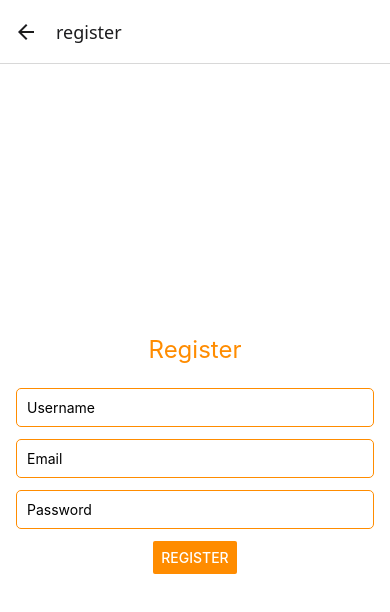
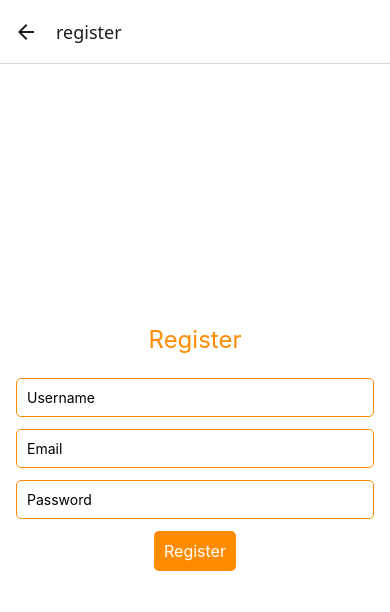
Before and after one commit to Kristian182381/Domis-el-norte, a React Native app: screen /register in a window 390 px wide. Shown: the top 612 px of the page. Built offline with nearby package versions, Linux system fonts and the light colour scheme.

Commit message:
Update registro.json, y su configuracion

```diff
--- a/components/common/button.js
+++ b/components/common/button.js
@@ -0,0 +1,25 @@
+import React from 'react';
+import { TouchableOpacity, Text, StyleSheet } from 'react-native';
+
+const Button = ({ onPress, title, style, textStyle }) => {
+    return (
+        <TouchableOpacity onPress={onPress} style={[styles.button, style]}>
+            <Text style={[styles.text, textStyle]}>{title}</Text>
+        </TouchableOpacity>
+    );
+};
+
+const styles = StyleSheet.create({
+    button: {
+        backgroundColor: '#007BFF',
+        padding: 10,
+        borderRadius: 5,
+        alignItems: 'center',
+    },
+    text: {
+        color: '#FFFFFF',
+        fontSize: 16,
+    },
+});
+
+export default Button;
--- a/components/screens/login.js
+++ b/components/screens/login.js
@@ -1,5 +1,6 @@
 import React, { useState } from 'react';
-import { StyleSheet, Text, TextInput, View, Button, TouchableOpacity } from 'react-native';
+import { StyleSheet, Text, TextInput, View, TouchableOpacity } from 'react-native';
+import Button from '../common/button'; // Importa el componente de botón
 
 const Login = ({ navigation }) => {
     const [username, setUsername] = useState('');
@@ -33,7 +34,7 @@ const Login = ({ navigation }) => {
                 secureTextEntry
             />
             {error ? <Text style={styles.error}>{error}</Text> : null}
-            <Button title="Login" onPress={handleLogin} color="#ff8c00" />
+            <Button title="Login" onPress={handleLogin} style={styles.button} />
             <TouchableOpacity onPress={() => navigation.navigate('register')}>
                 <Text style={styles.registerLink}>Don't have an account? Register</Text>
             </TouchableOpacity>
@@ -66,6 +67,10 @@ const styles = StyleSheet.create({
         color: 'red',
         marginBottom: 12,
     },
+    button: {
+        backgroundColor: '#ff8c00',
+        marginBottom: 12,
+    },
     registerLink: {
         marginTop: 16,
         color: '#ff8c00',
--- a/components/screens/register.js
+++ b/components/screens/register.js
@@ -1,7 +1,9 @@
 import React, { useState } from "react";
-import { StyleSheet, Text, TextInput, View, Button } from "react-native";
-import { createUserWithEmailAndPassword } from 'firebase/auth';
-import { auth } from '../../firebaseConfig';
+import { StyleSheet, Text, TextInput, View } from "react-native";
+import { createUserWithEmailAndPassword } from "firebase/auth";
+import { auth, realtimeDb } from "../../firebaseConfig";
+import { ref, set } from "firebase/database";
+import Button from "../common/button"; // Importa el componente de botón
 
 const Register = ({ navigation }) => {
     const [username, setUsername] = useState("");
@@ -11,8 +13,8 @@ const Register = ({ navigation }) => {
 
     const handleRegister = () => {
         // Validar los campos de entrada
-        if (username === '' || email === '' || password === '') {
-            setError('All fields are required');
+        if (username === "" || email === "" || password === "") {
+            setError("All fields are required");
             return;
         }
 
@@ -21,7 +23,14 @@ const Register = ({ navigation }) => {
             .then((userCredential) => {
                 // Registro exitoso
                 const user = userCredential.user;
-                console.log('User registered:', user);
+                console.log("User registered:", user);
+
+                // Guardar datos del usuario en Realtime Database
+                set(ref(realtimeDb, "users/" + user.uid), {
+                    username: username,
+                    email: email,
+                });
+
                 navigation.navigate("login");
             })
             .catch((error) => {
@@ -53,7 +62,7 @@ const Register = ({ navigation }) => {
                 secureTextEntry
             />
             {error ? <Text style={styles.error}>{error}</Text> : null}
-            <Button title="Register" onPress={handleRegister} color="#ff8c00" />
+            <Button title="Register" onPress={handleRegister} style={styles.button} />
         </View>
     );
 };
@@ -83,6 +92,10 @@ const styles = StyleSheet.create({
         color: "red",
         marginBottom: 12,
     },
+    button: {
+        backgroundColor: "#ff8c00",
+        marginBottom: 12,
+    },
 });
 
 export default Register;
--- a/firebaseConfig.js
+++ b/firebaseConfig.js
@@ -1,13 +1,13 @@
-// Import the functions you need from the SDKs you need
 import { initializeApp } from "firebase/app";
-import { getAuth, initializeAuth, getReactNativePersistence } from "firebase/auth";
-import AsyncStorage from '@react-native-async-storage/async-storage';
-
-// TODO: Add SDKs for Firebase products that you want to use
-// https://firebase.google.com/docs/web/setup#available-libraries
+import {
+    getAuth,
+    initializeAuth,
+    getReactNativePersistence,
+} from "firebase/auth";
+import { getDatabase } from "firebase/database";
+import AsyncStorage from "@react-native-async-storage/async-storage";
 
 // Your web app's Firebase configuration
-// For Firebase JS SDK v7.20.0 and later, measurementId is optional
 const firebaseConfig = {
     apiKey: "AIzaSyD0QgqRpQIvi9nWi7FjP1fKXPB8En6--VM",
     authDomain: "domis-el-norte.firebaseapp.com",
@@ -16,11 +16,14 @@ const firebaseConfig = {
     messagingSenderId: "1040351147085",
     appId: "1:1040351147085:web:38bbd31fc9b20414f69804",
     measurementId: "G-6WZ0Q6HVMT",
+    databaseURL: "https://domis-el-norte-default-rtdb.firebaseio.com/",
 };
 
 // Initialize Firebase
 const app = initializeApp(firebaseConfig);
 const auth = initializeAuth(app, {
-    persistence: getReactNativePersistence(AsyncStorage)
+    persistence: getReactNativePersistence(AsyncStorage),
 });
-export { auth };
+const realtimeDb = getDatabase(app);
+
+export { auth, realtimeDb };
```
